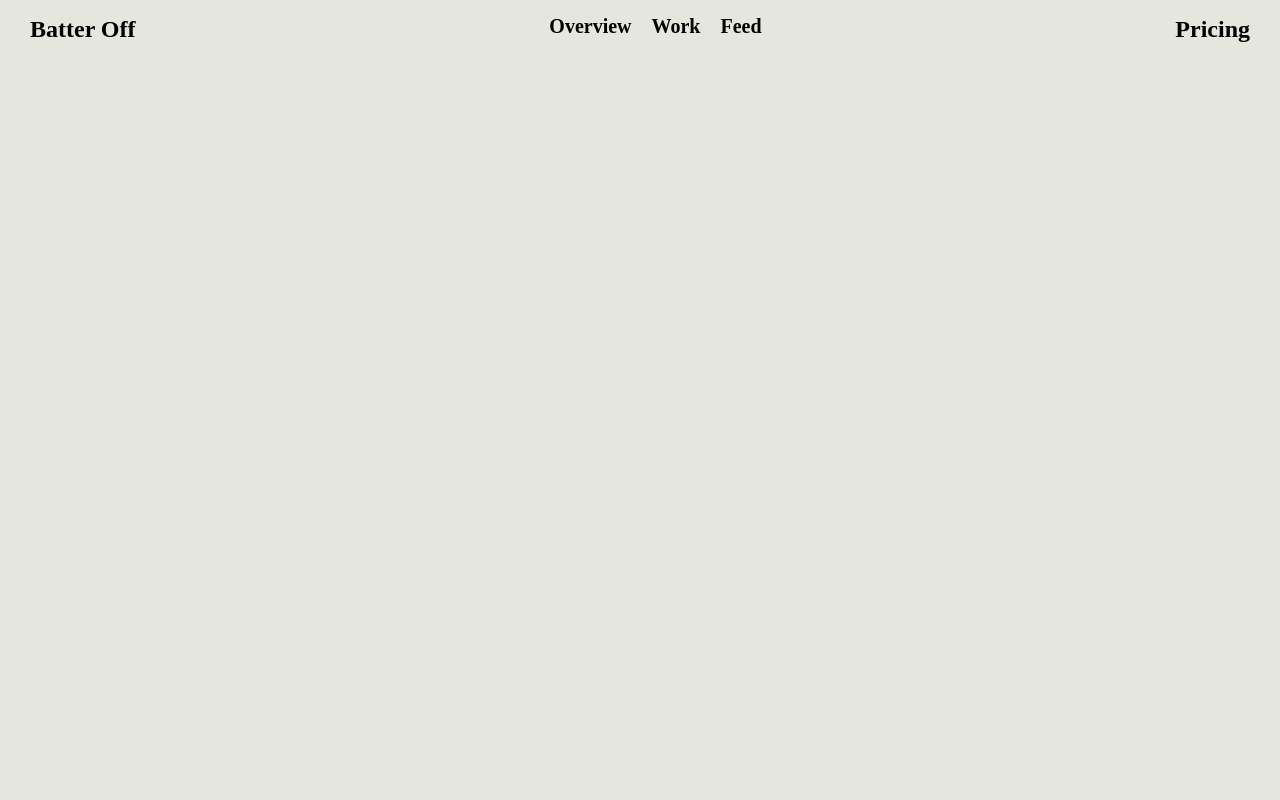
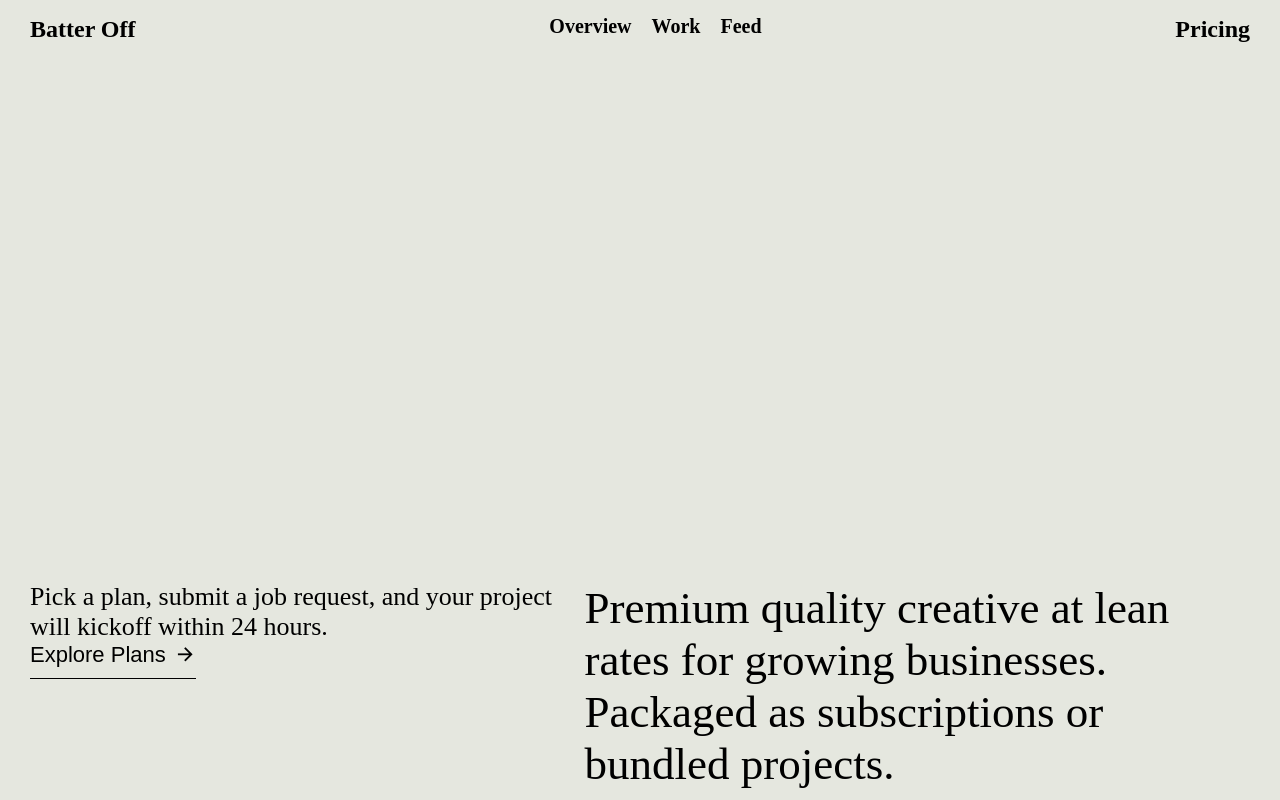
Before and after one commit to sujeet5260/Batter-Of-Clone, a plain HTML site: page Index.html in a window 1280 px wide. Drawn offline with nearby package versions, Linux system fonts and the light colour scheme.

Commit message:
create hero section

```diff
--- a/Index.html
+++ b/Index.html
@@ -3,6 +3,10 @@
 <head>
     <meta charset="UTF-8">
     <meta name="viewport" content="width=device-width, initial-scale=1.0">
+    <link
+            href="https://cdn.jsdelivr.net/npm/remixicon@4.3.0/fonts/remixicon.css"
+            rel="stylesheet"
+        />
     <link rel="stylesheet" href="style.css">
     <title>Batter Off Clone</title>
 </head>
@@ -22,5 +26,23 @@
 
     </nav>
 
+    <div class="page1">
+        <div style="height: 30%;"></div>
+        <div class="content">
+            <div class="left">
+                <p>Pick a plan, submit a job request, and your project will kickoff within 24 hours. </p>
+                <button>Explore Plans<i class="ri-arrow-right-line"></i></button>
+            </div>
+            <h1 class="right">Premium quality creative at lean rates
+                for growing businesses. Packaged as
+                subscriptions or bundled projects.</h1>
+
+
+        </div>
+
+
+    </div>
+
+
 </body>
 </html>
--- a/style.css
+++ b/style.css
@@ -13,6 +13,8 @@ html, body{
 
 body{
     background-color: #E5E7DF;
+    font-family: gilroy;
+
 
 
 }
@@ -56,3 +58,46 @@ nav ul a:hover{
     cursor: pointer;
     border-bottom: 1px solid black;
 }
+
+.page1{
+    width: 100%;
+    height: 100%;
+    display: flex;
+    flex-direction: column;
+    justify-content: space-between;
+
+}
+
+.content{
+
+    padding: 10px 30px;
+    width: 100%;
+    display: flex;
+}
+
+.content .left{
+
+    width: 50%;
+    font-size: 26px;
+    margin-bottom: 20px;
+
+}
+
+.content .left button{
+
+    font-size: 22px;
+    background-color: transparent;
+    border: none;
+    width: 30%;
+    border-bottom: 1px solid black;
+    padding-bottom: 10px;
+    display: flex;
+    justify-content: space-between;
+
+}
+
+.content .right{
+    width: 60%;
+    font-size: 45px;
+    font-weight: 500;
+}
```
